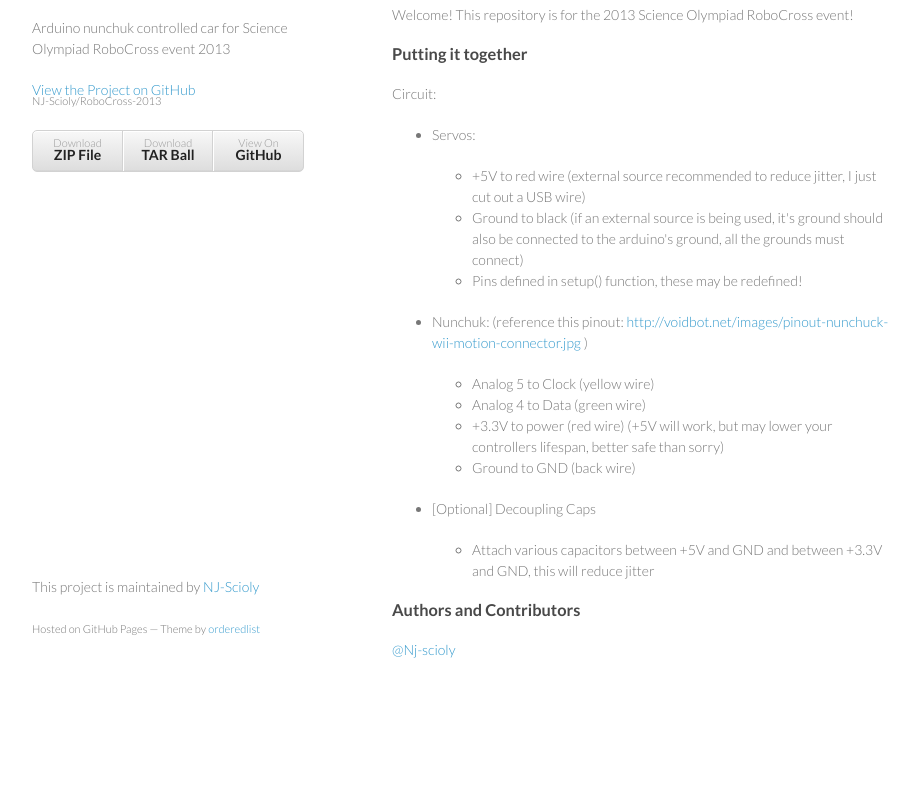
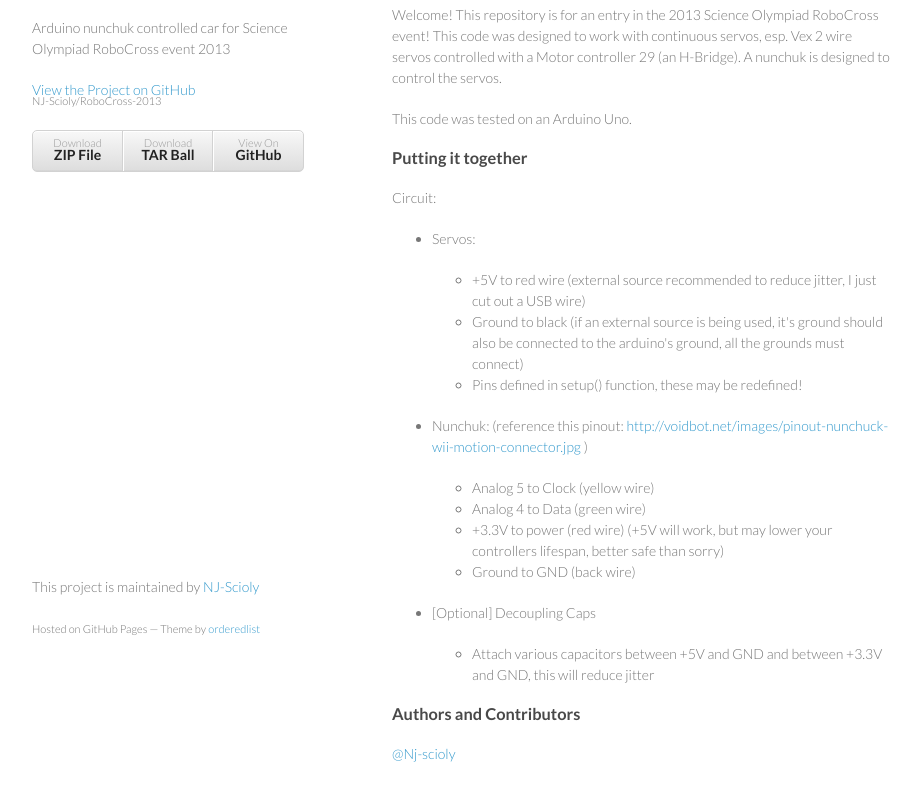
Before and after one commit to NJ-Scioly/RoboCross-2013, a plain HTML site: page index.html in a window 1280 px wide. Shown: the part 92-892 px from the top of the page, without its empty margins (178-1099 px from the left). Before the commit the page ends 822 px from the top, so only its background shows below. Drawn offline with Linux system fonts and the light colour scheme.

```diff
--- a/index.html
+++ b/index.html
@@ -31,7 +31,11 @@
         <h3>
 <a name="welcome" class="anchor" href="#welcome"><span class="octicon octicon-link"></span></a>Welcome</h3>
 
-<p>Welcome! This repository is for the 2013 Science Olympiad RoboCross event!</p>
+<p>Welcome! This repository is for an entry in the 2013 Science Olympiad RoboCross event!
+This code was designed to work with continuous servos, esp. Vex 2 wire servos controlled with a Motor controller 29 (an H-Bridge).
+A nunchuk is designed to control the servos.</p>
+
+<p>This code was tested on an Arduino Uno.</p>
 
 <h3>
 <a name="putting-it-together" class="anchor" href="#putting-it-together"><span class="octicon octicon-link"></span></a>Putting it together</h3>
--- a/params.json
+++ b/params.json
@@ -1 +1 @@
-{"name":"Robocross-2013","tagline":"Arduino nunchuk controlled car for Science Olympiad RoboCross event 2013","body":"### Welcome\r\nWelcome! This repository is for the 2013 Science Olympiad RoboCross event!\r\n\r\n### Putting it together\r\nCircuit:\r\n* Servos:\r\n  * +5V to red wire (external source recommended to reduce jitter, I just cut out a USB wire)\r\n  * Ground to black (if an external source is being used, it's ground should also be connected to the arduino's ground, all the grounds must connect)\r\n  * Pins defined in setup() function, these may be redefined!\r\n\r\n* Nunchuk: (reference this pinout: http://voidbot.net/images/pinout-nunchuck-wii-motion-connector.jpg )\r\n  * Analog 5 to Clock (yellow wire)\r\n  * Analog  4 to Data (green wire)\r\n  * +3.3V to power (red wire) (+5V will work, but may lower your controllers lifespan, better safe than sorry)\r\n  * Ground to GND (back wire)\r\n\r\n* [Optional] Decoupling Caps\r\n  * Attach various capacitors between +5V and GND and between +3.3V and GND, this will reduce jitter\r\n\r\n\r\n### Authors and Contributors\r\n@Nj-scioly\r\n","google":"","note":"Don't delete this file! It's used internally to help with page regeneration."}
+{"name":"Robocross-2013","tagline":"Arduino nunchuk controlled car for Science Olympiad RoboCross event 2013","body":"### Welcome\r\nWelcome! This repository is for an entry in the 2013 Science Olympiad RoboCross event!\r\nThis code was designed to work with continuous servos, esp. Vex 2 wire servos controlled with a Motor controller 29 (an H-Bridge).\r\nA nunchuk is designed to control the servos.\r\n\r\nThis code was tested on an Arduino Uno.\r\n### Putting it together\r\nCircuit:\r\n* Servos:\r\n  * +5V to red wire (external source recommended to reduce jitter, I just cut out a USB wire)\r\n  * Ground to black (if an external source is being used, it's ground should also be connected to the arduino's ground, all the grounds must connect)\r\n  * Pins defined in setup() function, these may be redefined!\r\n\r\n* Nunchuk: (reference this pinout: http://voidbot.net/images/pinout-nunchuck-wii-motion-connector.jpg )\r\n  * Analog 5 to Clock (yellow wire)\r\n  * Analog  4 to Data (green wire)\r\n  * +3.3V to power (red wire) (+5V will work, but may lower your controllers lifespan, better safe than sorry)\r\n  * Ground to GND (back wire)\r\n\r\n* [Optional] Decoupling Caps\r\n  * Attach various capacitors between +5V and GND and between +3.3V and GND, this will reduce jitter\r\n\r\n\r\n### Authors and Contributors\r\n@Nj-scioly\r\n","google":"","note":"Don't delete this file! It's used internally to help with page regeneration."}
```
